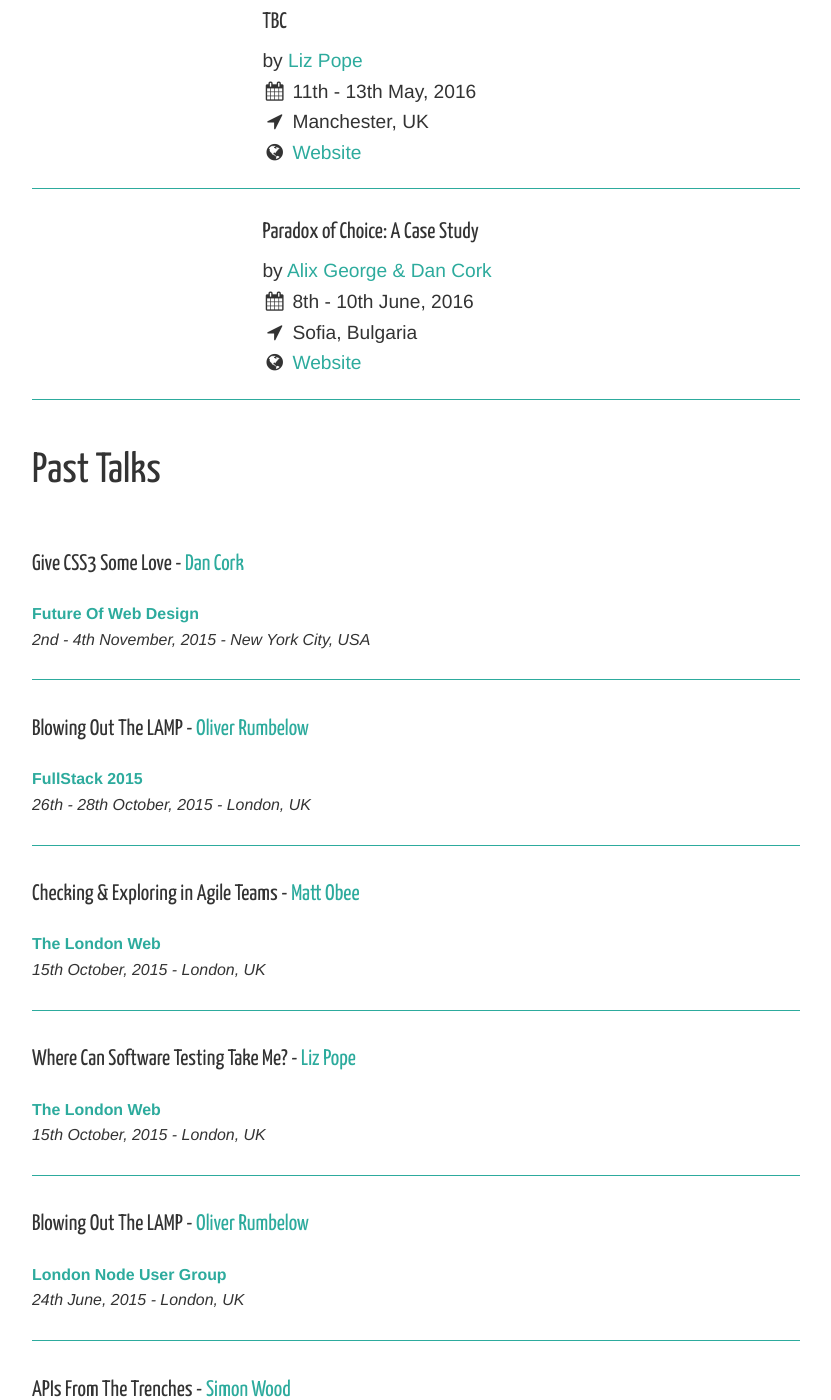
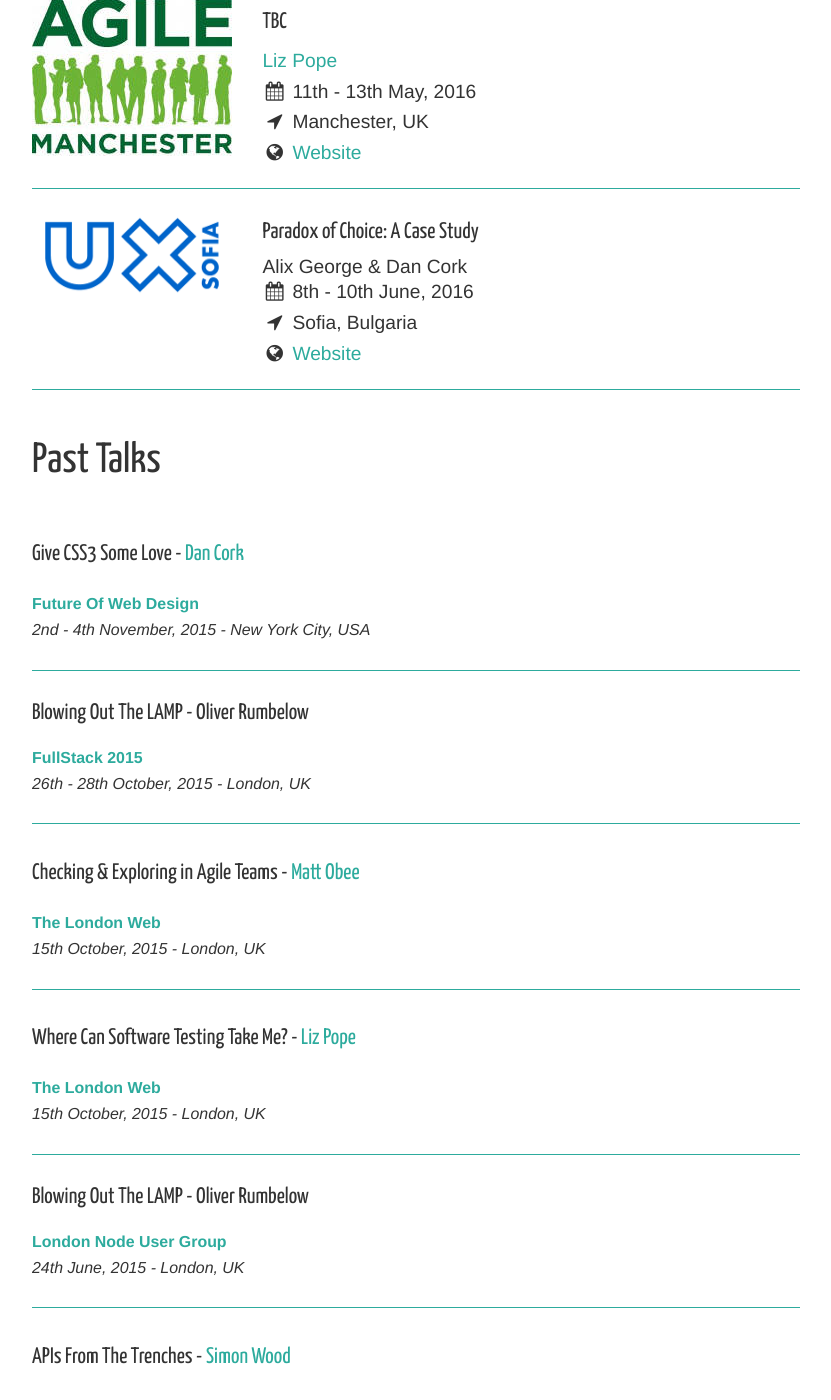
Before and after one commit to holidayextras/holidayextras.github.com, a Jekyll site: the page built from speaking/index.md, in a window 1280 px wide and 1400 px high, scrolled down 851 px. Shown: the whole window, without its empty margins (224-1055 px from the left). Built offline with Jekyll 4.4.1, drawn with Linux system fonts in a browser that asks for light colours; nearby versions of some CDN libraries.

Commit message:
Update speaking page

```diff
--- a/_data/speaking.yml
+++ b/_data/speaking.yml
@@ -1,5 +1,5 @@
 - name: 'UX Sofia'
-  logo: ''
+  logo: 'UXSofia.png'
   location: 'Sofia, Bulgaria'
   link: 'http://www.uxsofia.com/'
   pretty_date: '8th - 10th June, 2016'
@@ -8,7 +8,7 @@
   talk: 'Paradox of Choice: A Case Study'
 
 - name: 'Agile Manchester'
-  logo: ''
+  logo: 'agileman.jpg'
   location: 'Manchester, UK'
   link: 'http://agilemanchester.net/2016/'
   pretty_date: '11th - 13th May, 2016'
@@ -17,7 +17,7 @@
   talk: 'TBC'
 
 - name: 'Mobile+Web DevCon'
-  logo: ''
+  logo: 'devcon.png'
   location: 'San Francisco, USA'
   link: 'http://mobilewebdevconference.com/'
   pretty_date: '26th - 28th April, 2016'
--- a/_includes/speaking_calendar.html
+++ b/_includes/speaking_calendar.html
@@ -1,5 +1,6 @@
 {% assign events = site.data.speaking | sort: "date" %}
 {% assign todayFormatted = site.time | date: '%Y-%m-%d' %}
+{% assign speakers = site.pages | where: "category","speaker" %}
 
 <hr />
 <section>
@@ -7,20 +8,18 @@
   <ul>
     {% for event in events %}
       {% if event.date <= todayFormatted %}{% continue %}{% endif %}
-      {% assign url = event.speaker | replace:' ','-' | downcase%}
+      {% assign url = speakers | where:"title",event.speaker | map: "url" %}
       <li>
         <div class="event-logo">
-          {% if event.logo != '' %}
           <img src="{{ site.url }}{{ site.baseurl }}/assets/img/events/{{ event.logo }}" alt="{{ event.name }}" />
-          {% endif %}
         </div>
         <div>
           <h3>{{ event.talk }}</h3>
           <h4>
             {% if url.size > 0 %}
-              by <a href="{{ site.url }}{{ site.baseurl }}/profiles/{{ url }}" title="View {{ event.speaker }}'s Profile'">{{ event.speaker }}</a>
+              <a href="{{ site.url }}{{ site.baseurl }}/profiles/{{ url }}" title="View {{ event.speaker }}'s Profile'">{{ event.speaker }}</a>
             {% else %}
-              by {{ event.speaker }}
+              {{ event.speaker }}
             {% endif %}
           </h4>
           <div class="event-meta">
@@ -37,10 +36,9 @@
 <section>
   <h2>Past Talks</h2>
   <ul>
-    {% assign reversed_events = events | reverse %}
-    {% for event in reversed_events %}
+    {% for event in events reversed %}
       {% if event.date > todayFormatted %}{% continue %}{% endif %}
-      {% assign url = event.speaker | replace:' ','-' | downcase%}
+      {% assign url = speakers | where:"title",event.speaker | map: "url" %}
       <li>
         <h3>
           {{ event.talk }} -
```
Also changed, not shown: assets/img/events/UXSofia.png (added), assets/img/events/agileman.jpg (added), assets/img/events/devcon.png (added).
